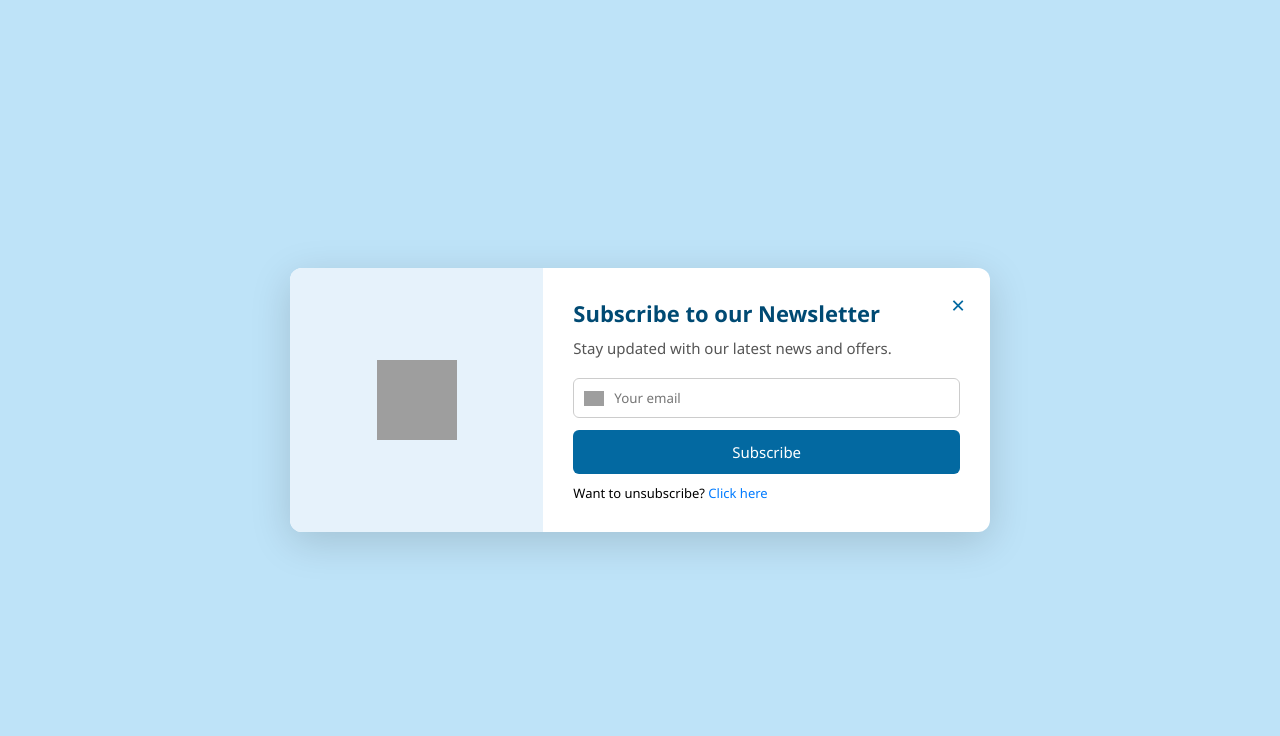
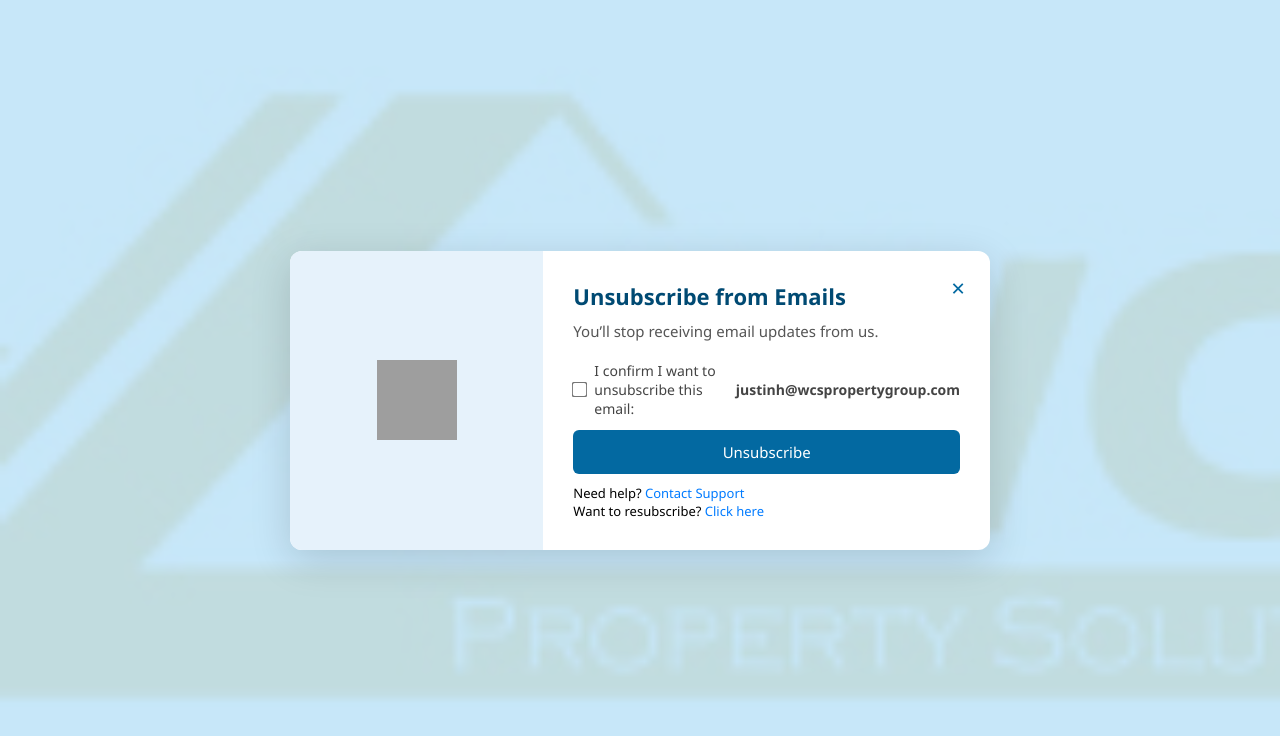
Before and after one commit to sharifu101/Subscribe-and-Unsubscribe-Landing-page, a plain HTML site: page index.html in a window 1280 px wide. Drawn offline with Linux system fonts and the light colour scheme; grey boxes are pictures that could not be loaded.

Commit message:
Update the fatures

```diff
--- a/index.html
+++ b/index.html
@@ -3,21 +3,53 @@
 <head>
   <meta charset="UTF-8" />
   <meta name="viewport" content="width=device-width, initial-scale=1.0"/>
-  <title>Email Preferences</title>
+  <title>Unsubscribe</title>
   <link rel="stylesheet" href="styles.css" />
 </head>
 <body>
+  <!-- Optional overlay to improve readability -->
+  <div class="background-overlay"></div>
+
   <div class="overlay">
     <div class="popup">
       <div class="left">
-        <img src="https://cdn-icons-png.flaticon.com/512/561/561127.png" alt="Email Icon" />
+        <img src="https://cdn-icons-png.flaticon.com/512/561/561127.png"  alt="Email Icon" />
       </div>
-      <div class="right" id="right-panel">
-        <!-- Content will be injected by JavaScript -->
+      <div class="right">
+        <span class="close" onclick="window.location.href='index.html'">&times;</span>
+        <h2>Unsubscribe from Emails</h2>
+        <p>You’ll stop receiving email updates from us.</p>
+        <form onsubmit="handleUnsubscribe(event)">
+          <label>
+            <input type="checkbox" required />
+            I confirm I want to unsubscribe this email: <strong>justinh@wcspropertygroup.com</strong>
+          </label>
+          <button type="submit">Unsubscribe</button>
+        </form>
+        <div class="help">
+          Need help? <a href="#">Contact Support</a><br/>
+          Want to resubscribe? <a href="index.html">Click here</a>
+        </div>
       </div>
     </div>
   </div>
 
-  <script src="script.js"></script>
+  <script>
+    function handleUnsubscribe(e) {
+      e.preventDefault();
+      fetch("YOUR_WEB_APP_URL", {
+        method: "POST",
+        headers: {
+          "Content-Type": "application/x-www-form-urlencoded",
+        },
+        body: `email=justinh@wcspropertygroup.com&status=Unsubscribed`,
+      })
+        .then((res) => res.text())
+        .then((resText) => {
+          alert("Unsubscribed successfully!");
+        })
+        .catch((err) => alert("Error unsubscribing."));
+    }
+  </script>
 </body>
 </html>
--- a/script.js
+++ b/script.js
@@ -1,49 +1,20 @@
-const rightPanel = document.getElementById("right-panel");
-
-let mode = "subscribe";
-
-function renderForm() {
-  rightPanel.innerHTML = `
-    <span class="close" onclick="alert('Closed')">&times;</span>
-    ${
-      mode === "subscribe"
-        ? `<h2>Subscribe to our Newsletter</h2>
-           <p>Stay updated with our latest news and offers.</p>
-           <form onsubmit="handleSubmit(event)">
-             <div class="email-field">
-               <img src="https://cdn-icons-png.flaticon.com/512/561/561127.png" alt="email icon" />
-               <input type="email" placeholder="Your email" required />
-             </div>
-             <button type="submit">Subscribe</button>
-           </form>
-           <div class="help">
-             Want to unsubscribe? <button onclick="switchMode()">Click here</button>
-           </div>`
-        : `<h2>Unsubscribe from Emails</h2>
-           <p>You’ll stop receiving email updates from us.</p>
-           <form onsubmit="handleSubmit(event)">
-             <label>
-               <input type="checkbox" required />
-               I confirm I want to unsubscribe
-             </label>
-             <button type="submit">Unsubscribe</button>
-           </form>
-           <div class="help">
-             Need help? <a href="#">Contact Support</a><br/>
-             Want to resubscribe? <button onclick="switchMode()">Click here</button>
-           </div>`
-    }
-  `;
-}
-
 function handleSubmit(e) {
   e.preventDefault();
-  alert(`${mode === "subscribe" ? "Subscribed" : "Unsubscribed"} successfully!`);
+  const emailInput = document.querySelector("input[type='email']");
+  const email = emailInput ? emailInput.value : "justinh@wcspropertygroup.com";
+  const status = mode === "subscribe" ? "Subscribed" : "Unsubscribed";
+
+  fetch("YOUR_WEB_APP_URL", {
+    method: "POST",
+    headers: {
+      "Content-Type": "application/x-www-form-urlencoded",
+    },
+    body: `email=${encodeURIComponent(email)}&status=${status}`,
+  })
+    .then((res) => res.text())
+    .then((resText) => {
+      alert(`${status} successfully!`);
+      if (emailInput) emailInput.value = "";
+    })
+    .catch((err) => alert("There was an error. Try again."));
 }
-
-function switchMode() {
-  mode = mode === "subscribe" ? "unsubscribe" : "subscribe";
-  renderForm();
-}
-
-renderForm();
--- a/styles.css
+++ b/styles.css
@@ -6,11 +6,25 @@
 }
 
 body {
-  background-color: #bee3f8;
+  background: url('images/WCS_PS_Logo-social.jpg') no-repeat center center fixed;
+  background-size: cover;
   display: flex;
   justify-content: center;
   align-items: center;
   height: 100vh;
+  position: relative;
+  overflow: hidden;
+}
+
+/* Optional overlay for contrast */
+.background-overlay {
+  position: fixed;
+  top: 0;
+  left: 0;
+  width: 100%;
+  height: 100%;
+  background-color: rgba(190, 227, 248, 0.85);
+  z-index: 0;
 }
 
 .overlay {
@@ -18,6 +32,8 @@ body {
   justify-content: center;
   align-items: center;
   width: 100%;
+  position: relative;
+  z-index: 1;
 }
 
 .popup {
@@ -78,26 +94,6 @@ form {
   gap: 12px;
 }
 
-.email-field {
-  display: flex;
-  align-items: center;
-  border: 1px solid #ccc;
-  padding: 10px;
-  border-radius: 6px;
-  background: white;
-}
-
-.email-field img {
-  width: 20px;
-  margin-right: 10px;
-}
-
-.email-field input {
-  border: none;
-  outline: none;
-  flex: 1;
-}
-
 input[type="checkbox"] {
   margin-right: 8px;
   transform: scale(1.2);
@@ -130,15 +126,18 @@ button:hover {
   font-size: 13px;
 }
 
-.help button {
+.help button,
+.help a {
   background: none;
   color: #007BFF;
   border: none;
   cursor: pointer;
   padding: 0;
   font-size: 13px;
+  text-decoration: none;
 }
 
-.help button:hover {
+.help button:hover,
+.help a:hover {
   text-decoration: underline;
 }
```
Also changed, not shown: images/WCS_PS_Logo-social.jpg (added).
